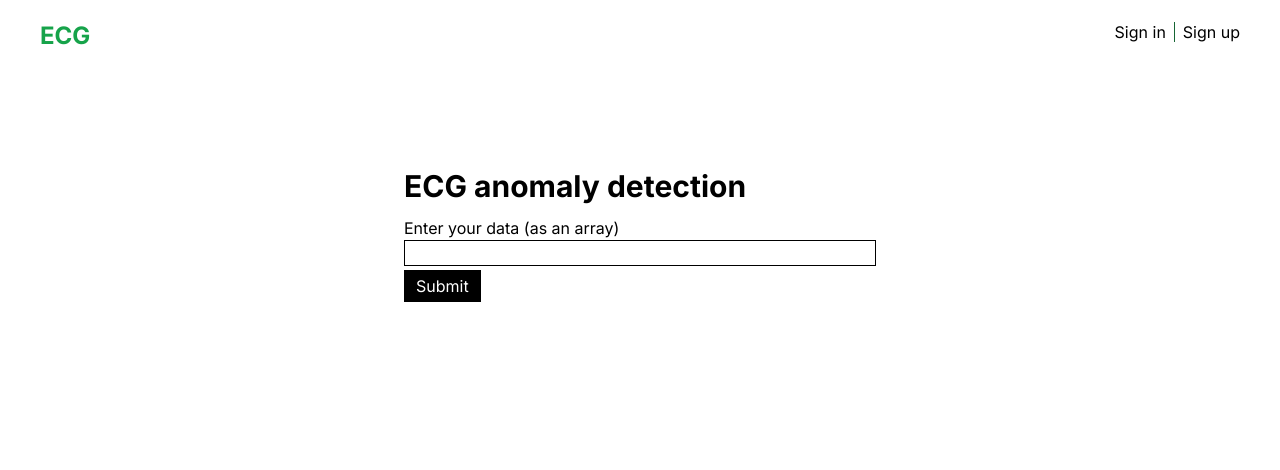
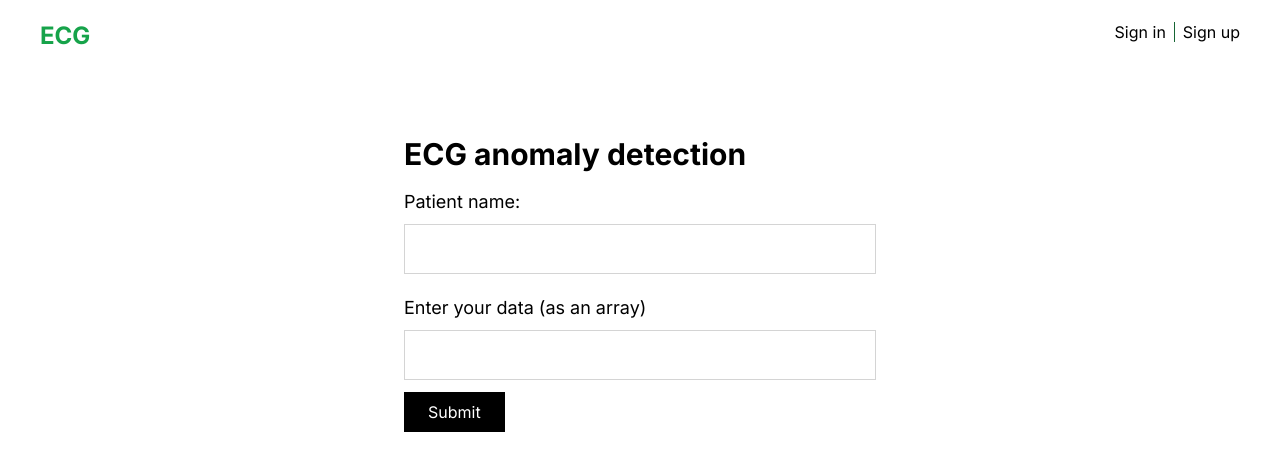
Before and after one commit to ViVse/ecg_analysis, a Next.js app: page / in a window 1280 px wide. Shown: the top 470 px of the page. Built offline with nearby package versions, Linux system fonts and the light colour scheme; no server answers.

Commit message:
save predictions

```diff
--- /dev/null
+++ b/app/api/predictions/route.js
@@ -0,0 +1,19 @@
+import { NextResponse } from "next/server";
+import { connectDB } from "@/utils/connect";
+import Prediction from "@/models/predictionModel";
+
+export async function POST(req) {
+  try {
+    await connectDB();
+    const { patientName, data, prediction, user } = await req.json();
+    await Prediction.create({ patientName, data, prediction, user });
+    return NextResponse.json({ message: "Prediction saved." }, { status: 201 });
+  } catch (error) {
+    return NextResponse.json(
+      {
+        message: `Error occured while saving prediction: ${error.message}`,
+      },
+      { status: 500 }
+    );
+  }
+}
--- a/app/page.js
+++ b/app/page.js
@@ -1,28 +1,30 @@
 "use client";
 
-import { useState } from "react";
+import { useEffect, useState } from "react";
+import { Formik, Form } from "formik";
 import ChartComponent from "./components/ui/Chart";
 import Spinner from "./components/ui/Spinner";
+import { predictionValidation } from "@/validation/predictionValidation";
+import FormField from "./components/ui/FormField";
+import { useSession } from "next-auth/react";
 
 export default function Home() {
-  const [val, setVal] = useState("");
+  const { data: session } = useSession();
   const [pred, setPred] = useState();
   const [anomalyType, setAnomalyType] = useState("");
   const [loading, setLoading] = useState(false);
   const [isChanging, setIsChanging] = useState(true);
 
-  const submitHandler = () => {
+  const submitHandler = (values) => {
     setIsChanging(false);
     setLoading(true);
-    fetch(`http://localhost:3000/api/isAnomaly?data=${encodeURIComponent(val)}`)
+    fetch(`/api/isAnomaly?data=${encodeURIComponent(values.data)}`)
       .then((res) => res.json())
       .then(async (data) => {
         setPred(data.isNormal);
         if (!data.isNormal) {
           const res = await fetch(
-            `http://localhost:3000/api/typeAnomaly?data=${encodeURIComponent(
-              val
-            )}`
+            `/api/typeAnomaly?data=${encodeURIComponent(values.data)}`
           );
           data = await res.json();
           setAnomalyType(data.type);
@@ -31,23 +33,56 @@ export default function Home() {
       .finally(() => setLoading(false));
   };
 
+  const saveResultsHandler = async (patientName, data, prediction) => {
+    const res = await fetch("api/predictions", {
+      method: "POST",
+      headers: {
+        "Content-Type": "application/json",
+      },
+      body: JSON.stringify({
+        patientName,
+        data,
+        prediction,
+        user: session.user.id,
+      }),
+    });
+    if (res.ok) {
+      alert("Prediction saved");
+    } else {
+      const errorData = await res.json();
+      console.log(errorData.message);
+    }
+  };
+
   return (
     <main className="flex justify-center pt-10">
-      <div className="w-[600px] bg-white h-fit py-14 px-16 rounded-2xl">
-        <h1 className="text-3xl font-bold">ECG anomaly detection</h1>
-        <p className="mt-3">Enter your data (as an array)</p>
-        <input
-          type="text"
-          className="w-full text-black px-1 border border-black"
-          value={val}
-          onChange={(e) => {
-            setVal(e.target.value);
-            setIsChanging(true);
+      <Formik
+        initialValues={{
+          patientName: "",
+          data: "",
         }}
+        validationSchema={predictionValidation}
+        onSubmit={submitHandler}>
+        {({ errors, touched, values }) => {
+          return (
+            <Form className="w-[600px] bg-white h-fit py-6 px-16 rounded-2xl">
+              <h1 className="text-3xl font-bold mb-4">ECG anomaly detection</h1>
+              <FormField
+                label="Patient name:"
+                name="patientName"
+                errors={errors.patientName}
+                touched={touched.patientName}
+              />
+              <FormField
+                className="mt-5"
+                label="Enter your data (as an array)"
+                name="data"
+                errors={errors.data}
+                touched={touched.data}
               />
               <button
-          className="bg-black px-3 py-1 mt-1 text-white"
-          onClick={submitHandler}>
+                className="bg-black px-6 py-2 mt-3 text-white"
+                type="submit">
                 Submit
               </button>
               {loading && (
@@ -55,15 +90,39 @@ export default function Home() {
                   <Spinner />
                 </div>
               )}
-        {!loading && !isChanging && pred !== undefined && pred !== null && (
+              {!loading &&
+                !isChanging &&
+                pred !== undefined &&
+                pred !== null && (
                   <div className="mt-5">
-            <ChartComponent data={JSON.parse(val)} />
+                    <ChartComponent data={JSON.parse(values.data)} />
                     <h2 className="mt-3 font-bold">Your prediction:</h2>
-            <p>{pred === 0 ? "Anomaly detected" : "No anomaly detected"}</p>
+                    <p>
+                      {pred === 0 ? "Anomaly detected" : "No anomaly detected"}
+                    </p>
                     {pred === 0 && <p>Anomaly type: {anomalyType}</p>}
+                    <button
+                      type="button"
+                      className="bg-black px-6 py-2 mt-3 text-white"
+                      onClick={() => {
+                        const predString =
+                          pred === 0
+                            ? `Anomaly detected. Anomaly type: ${anomalyType} `
+                            : "No anomaly detected";
+                        saveResultsHandler(
+                          values.patientName,
+                          JSON.parse(values.data),
+                          predString
+                        );
+                      }}>
+                      Save results
+                    </button>
                   </div>
                 )}
-      </div>
+            </Form>
+          );
+        }}
+      </Formik>
     </main>
   );
 }
--- /dev/null
+++ b/models/predictionModel.js
@@ -0,0 +1,31 @@
+import mongoose from "mongoose";
+
+const predictionSchema = mongoose.Schema(
+  {
+    patientName: {
+      type: String,
+      required: [true, "Must provide patient's name."],
+    },
+    data: {
+      type: [Number],
+      required: [true, "Must provide a password."],
+    },
+    prediction: {
+      type: String,
+      required: [true, "Must provide a prediction"],
+    },
+    user: {
+      type: mongoose.Schema.Types.ObjectId,
+      required: true,
+      ref: "User",
+    },
+  },
+  {
+    timestamps: true,
+  }
+);
+
+const Prediction =
+  mongoose.models.Prediction || mongoose.model("Prediction", predictionSchema);
+
+export default Prediction;
--- /dev/null
+++ b/validation/predictionValidation.js
@@ -0,0 +1,6 @@
+import * as Yup from "yup";
+
+export const predictionValidation = Yup.object().shape({
+  patientName: Yup.string().required("Patient name is required"),
+  data: Yup.string().required("Data is required"),
+});
```
Lines whose indentation alone changed are shown as unchanged.
